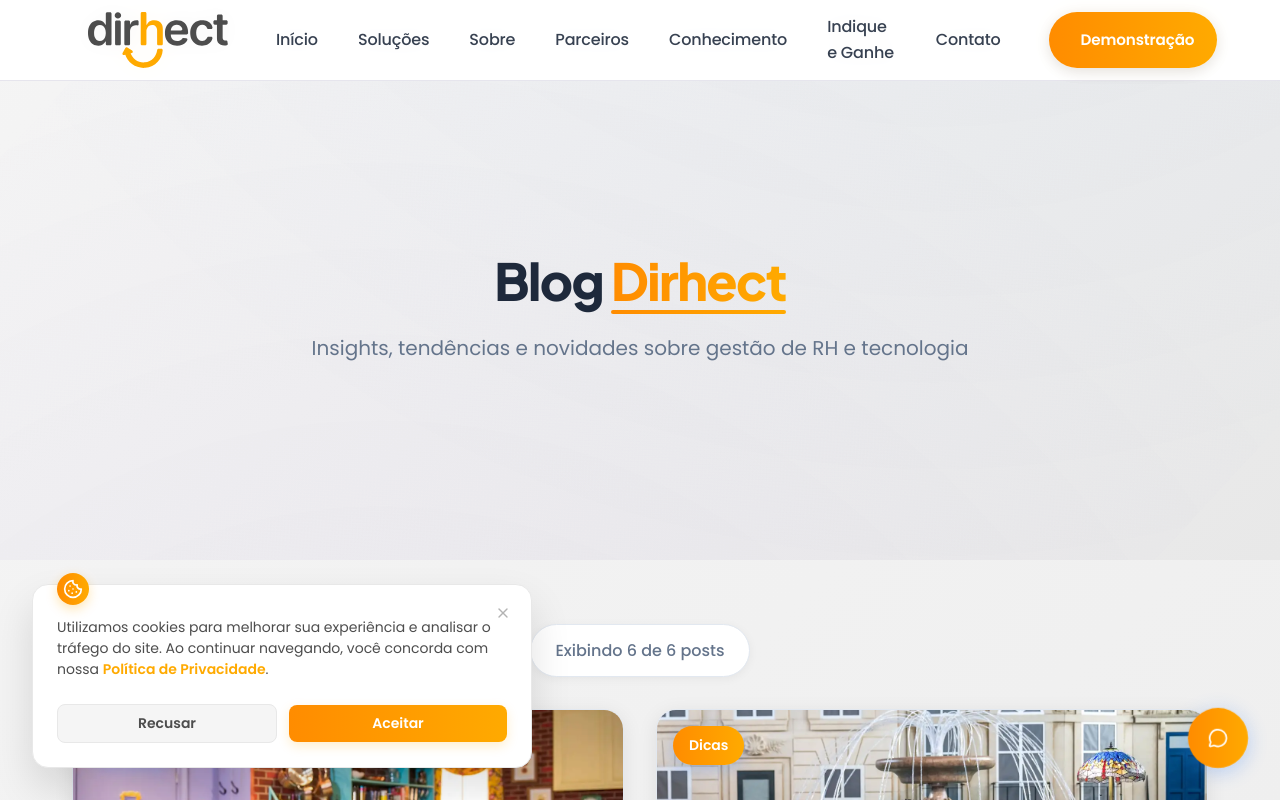
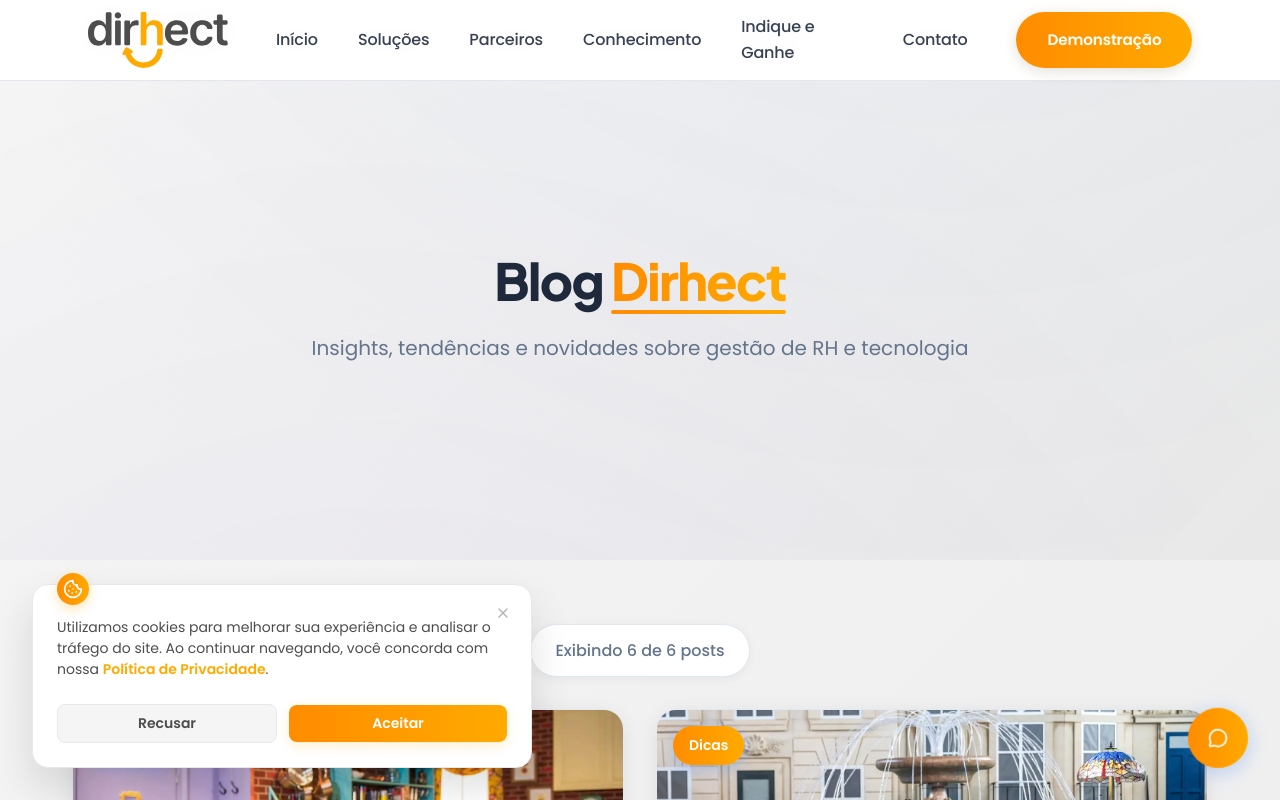
Before and after one commit to ariany-f/dirhect-institucional, a React (Vite) app in the folder dirhect-website/: page /blog in a window 1280 px wide. Shown: the top 800 px of the page. Built offline with nearby package versions, Linux system fonts and the light colour scheme; no server answers.

Commit message:
Remove "Sobre" link from the Header component to streamline navigation and improve user experience.

```diff
--- a/dirhect-website/src/components/Header.jsx
+++ b/dirhect-website/src/components/Header.jsx
@@ -179,17 +179,6 @@
               </a>
             </li>
             <li>
-              <a
-                href="/#sobre"
-                onClick={(e) => {
-                  e.preventDefault()
-                  handleAnchorClick('#sobre')
-                }}
-              >
-                Sobre
-              </a>
-            </li>
-            <li>
               <Link to="/parceiros" onClick={() => setIsMobileMenuOpen(false)}>
                 Parceiros
               </Link>
```
